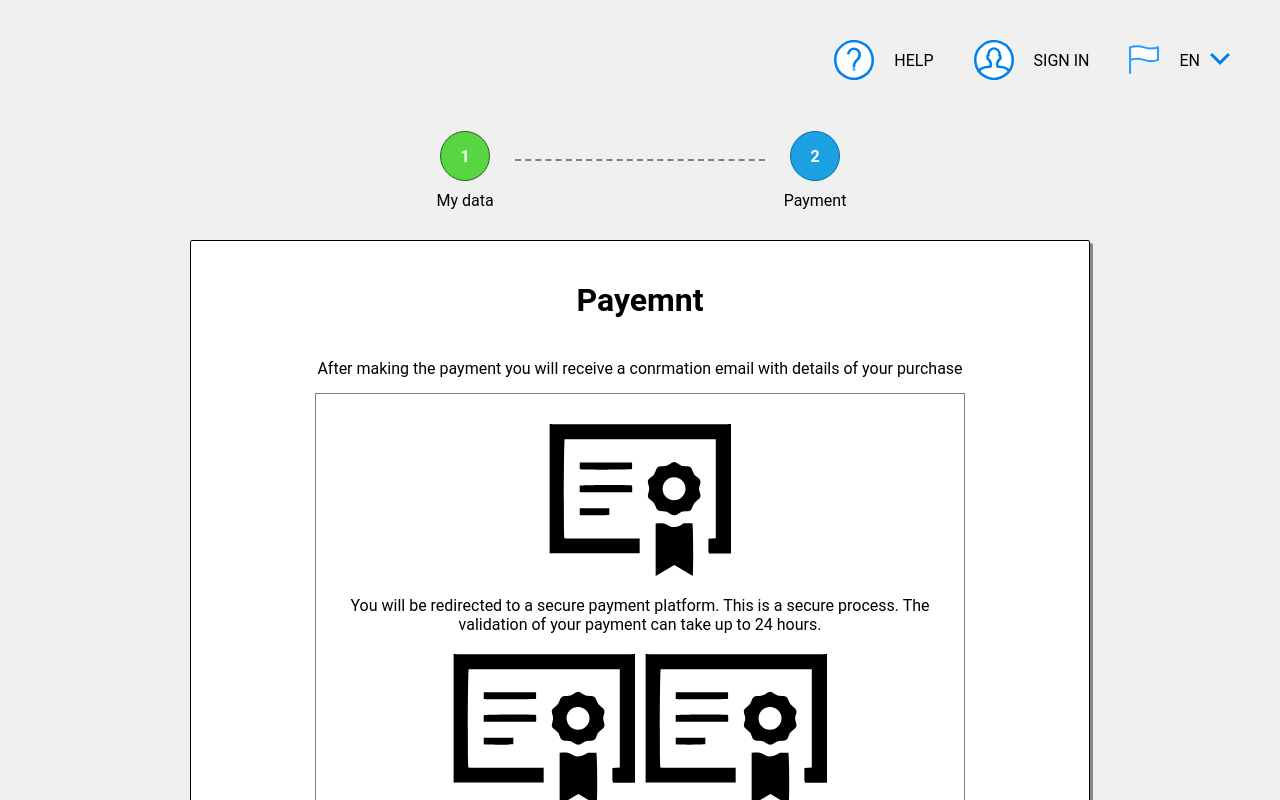
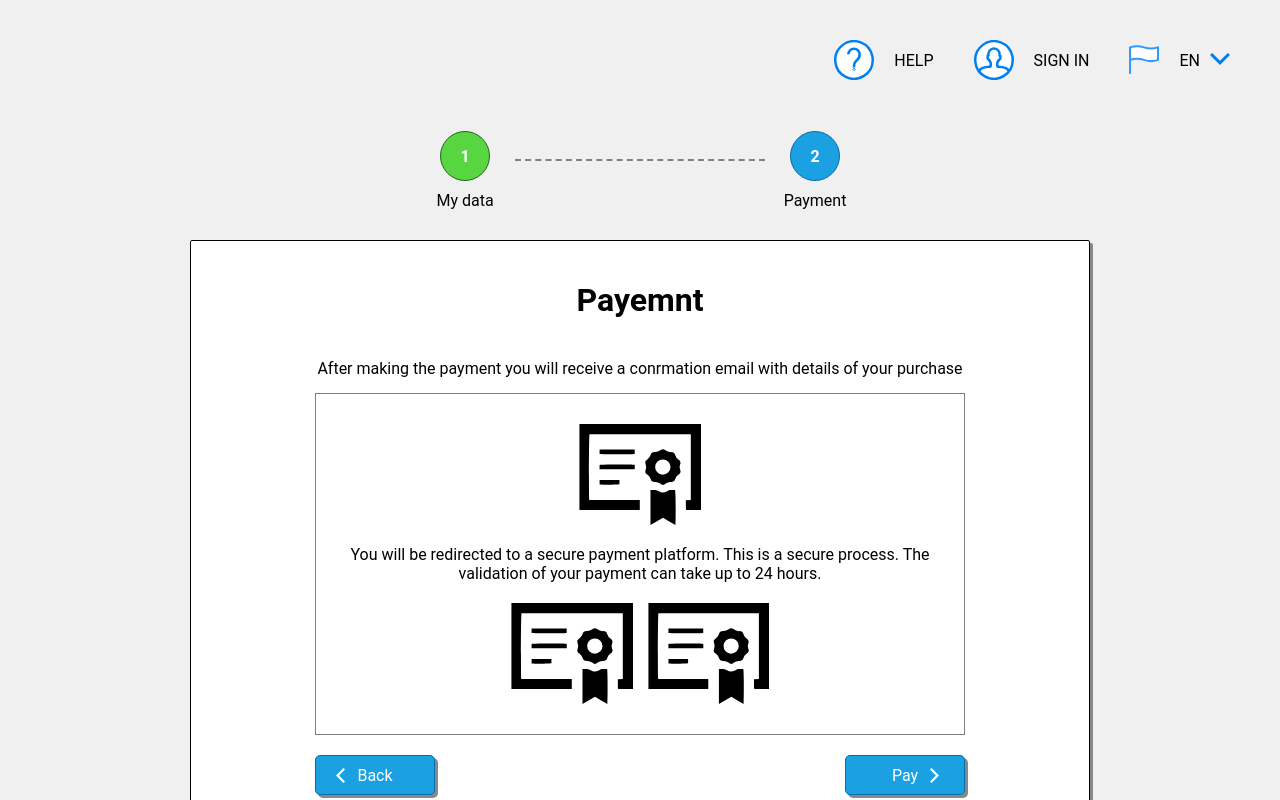
Before and after one commit to heyoboo/purchasing-process, a React (Create React App) app: page /step-2-payment in a window 1280 px wide. Shown: the top 800 px of the page. Built offline with nearby package versions, Linux system fonts and the light colour scheme.

Commit message:
Updated step two css

```diff
--- a/public/scss/step-two.css
+++ b/public/scss/step-two.css
@@ -57,12 +57,13 @@
 }
 
 .card {
-  width: 30%;
+  cursor: pointer;
+  width: 20%;
   height: auto;
 }
 
 .card-mr {
-  margin-right: 10px;
+  margin-right: 15px;
 }
 
 .payment-info > p {
```
